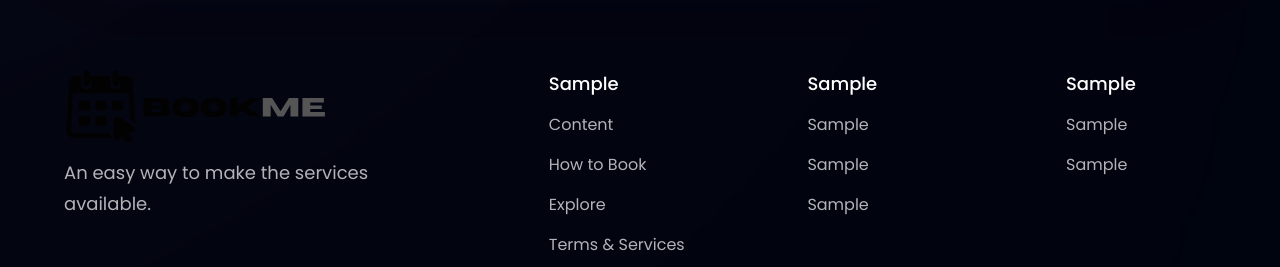
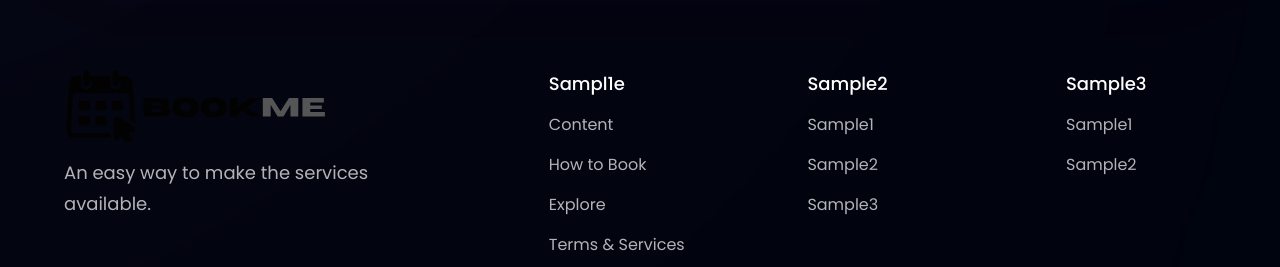
Before and after one commit to jeremyjulesflores/BookMe, a React (Vite) app in the folder bookme_frontend/: page / in a window 1280 px wide. Shown: the part 2423-2690 px from the top of the page. Built offline with nearby package versions, Linux system fonts and the light colour scheme.

Commit message:
Fix minor issues

```diff
--- a/bookme_frontend/src/components/Login-Signup/GoogleLogInButton.jsx
+++ b/bookme_frontend/src/components/Login-Signup/GoogleLogInButton.jsx
@@ -3,8 +3,8 @@ import React from 'react'
 const GoogleLogInButton = () => {
   return (
     // Has dark mode - implement later
-    <button class="px-4 py-2 border flex gap-2 border-slate-200  rounded-lg text-black hover:border-slate-400 hover:text-slate-900  hover:shadow transition duration-150">
-        <img class="w-6 h-6" src="https://www.svgrepo.com/show/475656/google-color.svg" loading="lazy" alt="google logo"/>
+    <button className="px-4 py-2 border flex gap-2 border-slate-200  rounded-lg text-black hover:border-slate-400 hover:text-slate-900  hover:shadow transition duration-150">
+        <img className="w-6 h-6" src="https://www.svgrepo.com/show/475656/google-color.svg" loading="lazy" alt="google logo"/>
         <span>Login with Google</span>
     </button>
   )
--- a/bookme_frontend/src/constants/index.js
+++ b/bookme_frontend/src/constants/index.js
@@ -52,15 +52,25 @@ export const loginFields=[
 
 export const signupFields=[
   {
-      labelText:"Name",
-      labelFor:"name",
-      id:"name",
-      name:"name",
+      labelText:"First Name",
+      labelFor:"first-name",
+      id:"first-name",
+      name:"first-name",
       type:"text",
-      autoComplete:"name",
+      autoComplete:"first-name",
       isRequired:true,
-      placeholder:"Name"
+      placeholder:"First Name"
   },
+  {
+    labelText:"Last Name",
+    labelFor:"last-name",
+    id:"last-name",
+    name:"last-name",
+    type:"text",
+    autoComplete:"last-name",
+    isRequired:true,
+    placeholder:"Last Name"
+},
   {
       labelText:"Email address",
       labelFor:"email-address",
@@ -138,7 +148,7 @@ export const features = [
 
 export const footerLinks = [
   {
-    title: "Sample",
+    title: "Sampl1e",
     links: [
       {
         name: "Content",
@@ -159,31 +169,31 @@ export const footerLinks = [
     ],
   },
   {
-    title: "Sample",
+    title: "Sample2",
     links: [
       {
-        name: "Sample",
+        name: "Sample1",
         link: "https://www.sample.com",
       },
       {
-        name: "Sample",
+        name: "Sample2",
         link: "https://www.sample.com",
       },
       {
-        name: "Sample",
+        name: "Sample3",
         link: "https://www.sample.com",
       },
     ],
   },
   {
-    title: "Sample",
+    title: "Sample3",
     links: [
       {
-        name: "Sample",
+        name: "Sample1",
         link: "https://www.sample.com",
       },
       {
-        name: "Sample",
+        name: "Sample2",
         link: "https://www.sample.com",
       },
     ],
--- a/bookme_frontend/src/pages/LoginPage.jsx
+++ b/bookme_frontend/src/pages/LoginPage.jsx
@@ -36,9 +36,9 @@ export default function LoginPage(){
                         </div>
                         {/*Separator between social media sign in and email sign in */}
                         <div
-                            class="my-4 flex items-center before:mt-0.5 before:flex-1 before:border-t before:border-neutral-300 after:mt-0.5 after:flex-1 after:border-t after:border-neutral-300">
+                            className="my-4 flex items-center before:mt-0.5 before:flex-1 before:border-t before:border-neutral-300 after:mt-0.5 after:flex-1 after:border-t after:border-neutral-300">
                             <p
-                            class="mx-4 mb-0 text-center font-semibold">
+                            className="mx-4 mb-0 text-center font-semibold">
                             Or
                             </p>
                         </div>
```
